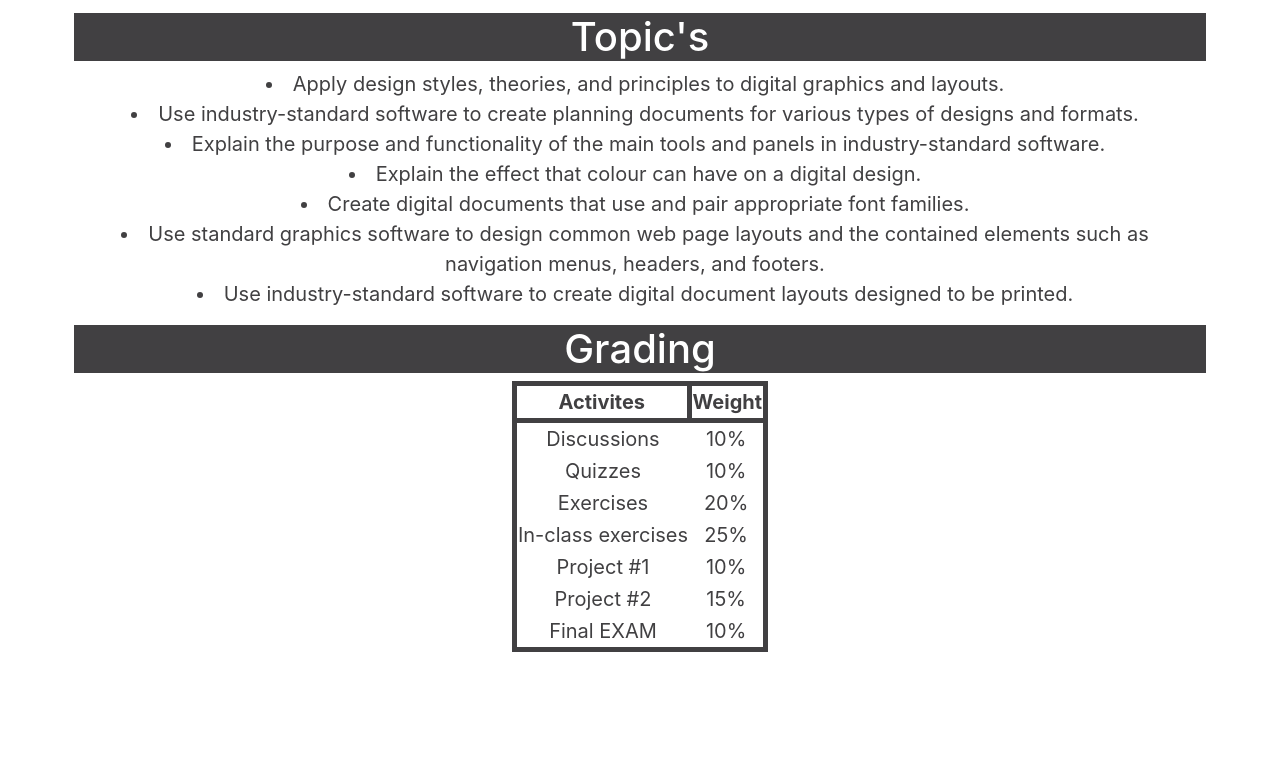
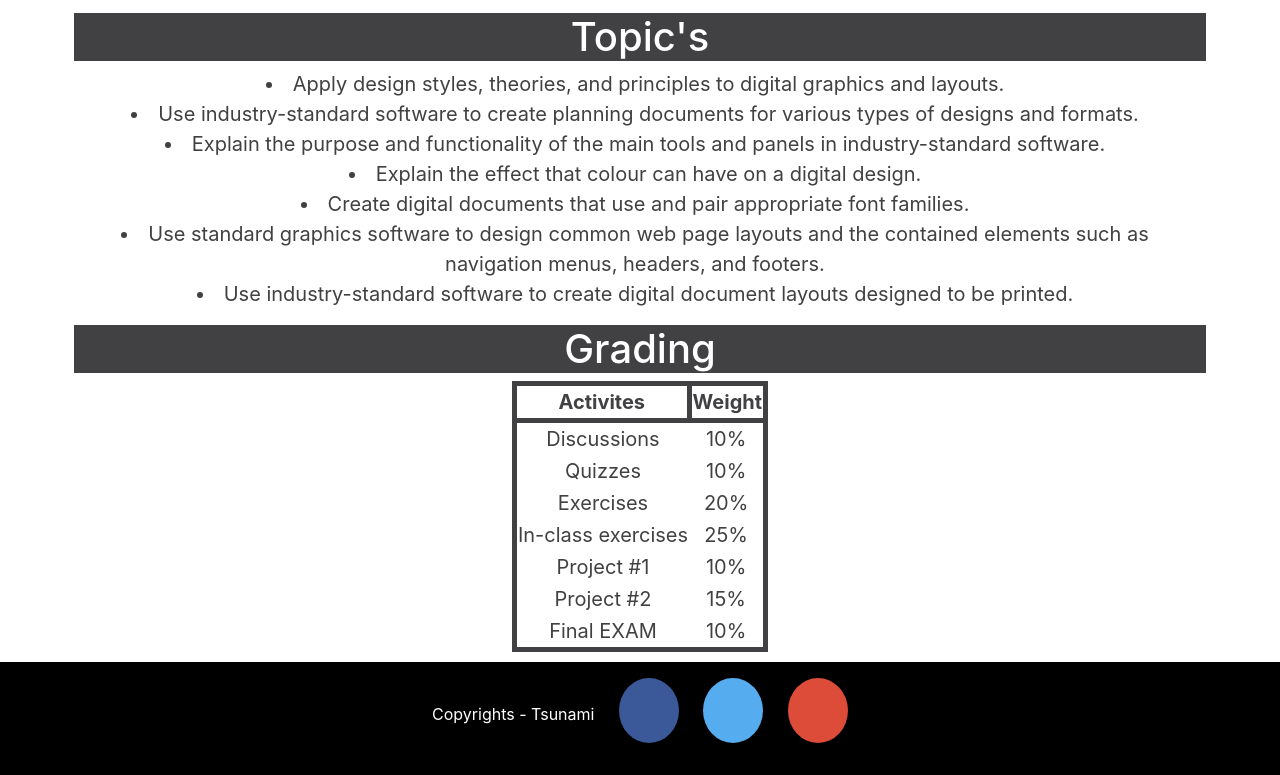
Before and after one commit to MTM6330-F18/Final--tsunami, a website: page course1.html in a window 1280 px wide. Shown: the part 1019-1794 px from the top of the page. Before the commit the page ends 1681 px from the top, so only its background shows below. Drawn offline with nearby package versions, Linux system fonts and the light colour scheme.

Commit message:
Same as before

```diff
--- a/course1.html
+++ b/course1.html
@@ -153,5 +153,12 @@
   <script src="https://stackpath.bootstrapcdn.com/bootstrap/4.1.3/js/bootstrap.min.js" integrity="sha384-ChfqqxuZUCnJSK3+MXmPNIyE6ZbWh2IMqE241rYiqJxyMiZ6OW/JmZQ5stwEULTy"
     crossorigin="anonymous"></script>
 </body>
+<footer>
+  <p>
+    Copyrights - Tsunami <a href="#" class="fa fa-facebook"></a>
+    <a href="#" class="fa fa-twitter"></a>
+    <a href="#" class="fa fa-google"></a>
+  </p>
+</footer>
 
 </html>
```
Also changed, not shown: course2.html (+7 -0 lines).
